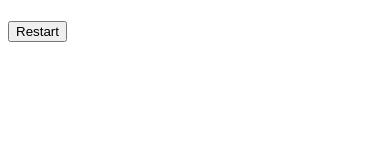
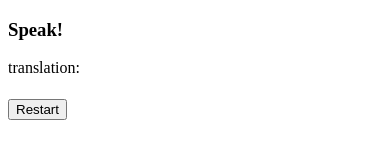
Before and after one commit to matsuihidetoshi/voice-transcript-private, a plain HTML site: page index.html in a window 390 px wide. Both pictures are taken after a click on the button "Start translation". Drawn offline with Linux system fonts and the light colour scheme.

Commit message:
[Add]for smartphone

```diff
--- a/index.html
+++ b/index.html
@@ -1,4 +1,5 @@
 <!DOCTYPE html>
+<meta name="viewport" content="width=device-width,initial-scale=1.0">
 <html lang="en">
   <head>
     <meta charset="UTF-8" />
@@ -83,6 +84,8 @@
       <button id="start-translation">Start translation</button>
     </div>
     <div id="translate" style="display: none;">
+      <h3>Speak!</h3>
+      <p>translation:</p>
       <h1 id="translate-display"></h1>
       <button id="restart">Restart</button>
     </div>
```
